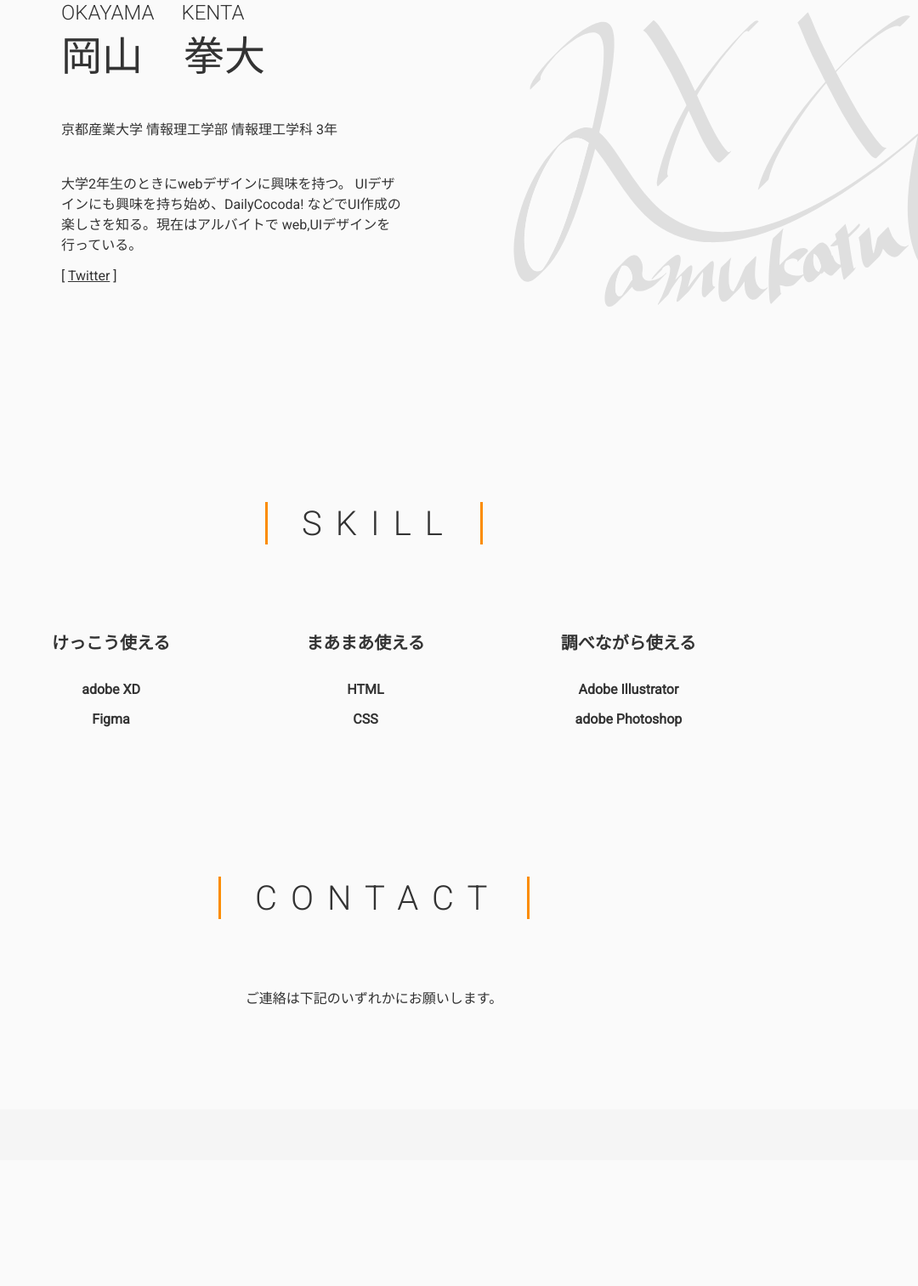
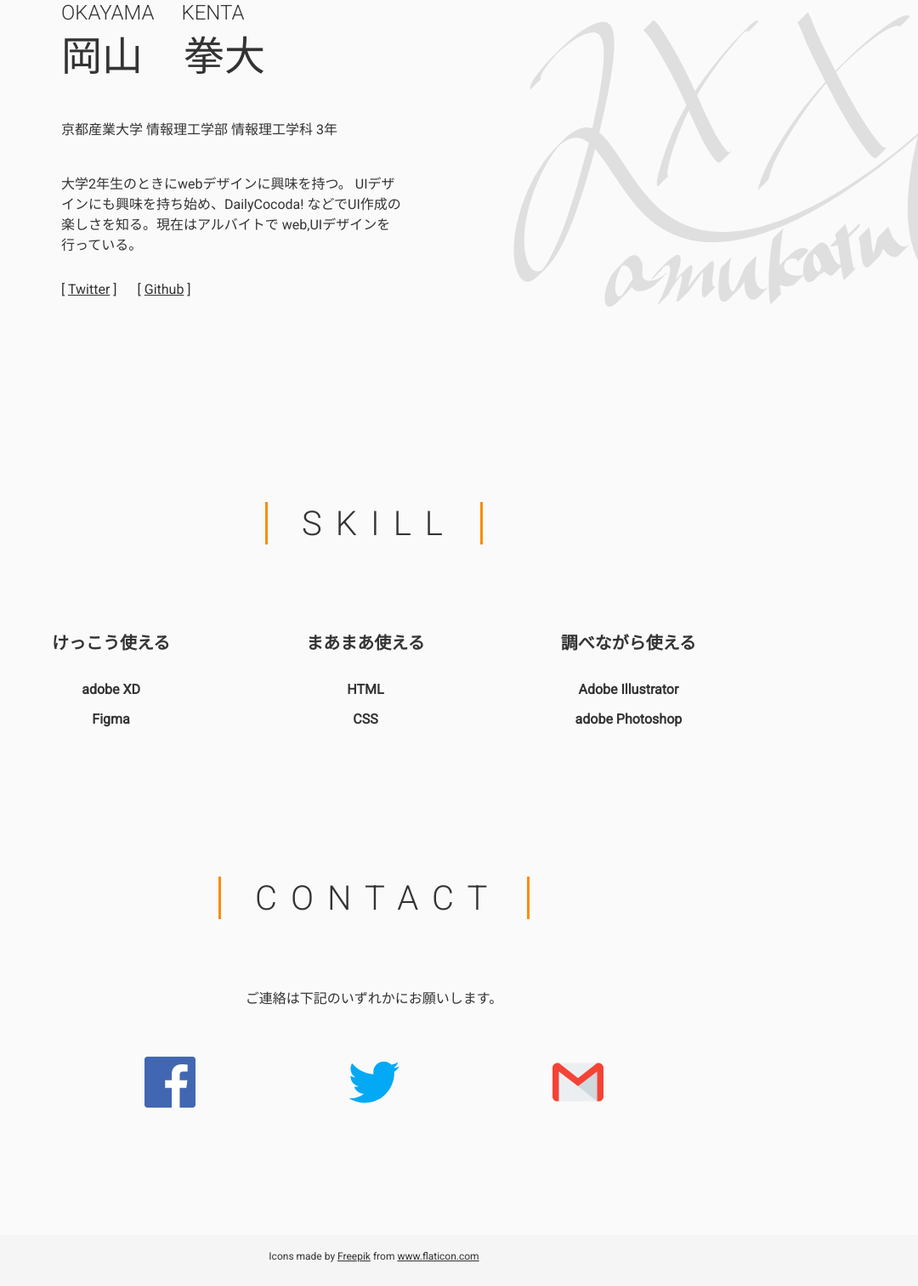
Before and after one commit to Hamukatu104/portfolio, a plain HTML site: page about.html in a window 1280 px wide. Shown: the part 682-2196 px from the top of the page at 85% size, without its empty margins (200-1280 px from the left). Before the commit the page ends 2048 px from the top, so only its background shows below. Drawn offline with Linux system fonts and the light colour scheme.

Commit message:
add contact-icon
Signed-off-by: hamukatu <hamukatu104@gmail.com>

```diff
--- a/about.html
+++ b/about.html
@@ -44,7 +44,10 @@
     UIデザインにも興味を持ち始め、DailyCocoda!
     などでUI作成の楽しさを知る。現在はアルバイトで
     web,UIデザインを行っている。</p>
-   <p>[ <a href="https://twitter.com/328_kenta" class="twitter" target="_blank">Twitter</a> ]</p>
+    <div class="sns">
+     <p class="sns-btn">[ <a href="https://twitter.com/328_kenta" target="_blank">Twitter</a> ]</p>
+     <p class="sns-btn">[ <a href="https://github.com/Hamukatu104" target="_blank">Github</a> ]</p>
+    </div>
   </div>
   <div><img src="img/icon-top.svg" class="top-image" alt=""></div>
  </div>
@@ -82,14 +85,20 @@
    <div class="line-right"></div>
   </div>
   <p class="contact-sentence">ご連絡は下記のいずれかにお願いします。</p>
-
+  <div class="icons">
+   <a href="https://www.facebook.com/profile.php?id=100041745818917" class="btn-contact" target="_blank"><img src="icon/facebook.svg" class="icon facebook" alt=""></a>
+   <a href="https://twitter.com/328_kenta" class="btn-contact" target="_blank"><img src="icon/twitter.svg" class="icon twitter" alt=""></a>
+   <a href="mailto:o.kenta.328@gmail.com" class="btn-contact" target="_blank"><img src="icon/gmail.svg" class="icon gmail" alt=""></a>
+  </div>
  </div>
 
 
 
 
 
- <footer></footer>
+ <footer>
+  <div class="flat-icon">Icons made by <a href="https://www.flaticon.com/authors/freepik" title="Freepik">Freepik</a> from <a href="https://www.flaticon.com/" title="Flaticon">www.flaticon.com</a></div>
+ </footer>
 
 </body>
 
--- a/css/about.css
+++ b/css/about.css
@@ -39,8 +39,12 @@
  width: 400px;
  font-size: 16px;
 }
-.twitter{
+.sns-btn{
  color: #333;
+ margin-right: 24px;
+}
+.sns{
+ display: flex;
 }
 .top-image{
  width: 600px;
--- a/css/stylesheet.css
+++ b/css/stylesheet.css
@@ -208,8 +208,7 @@ header{
  flex-wrap: wrap;
 }
 .work{
- width: 25%;
- max-width: 300px;
+ width: 300px;
  height: 200px;
  overflow: hidden;
  position: relative;
@@ -254,6 +253,7 @@ header{
 .contact-sentence{
  font-size: 16px;
  text-align: center;
+ margin-bottom: 32px;
 }
 .icons{
  display: flex;
@@ -274,6 +274,7 @@ footer{
  background-color: #f5f5f5;
 }
 .flat-icon{
+  font-size: 12px;
  text-align: center;
  line-height: 50px;
 }
```
Also changed, not shown: contact.html (+13 -2 lines), works.html (+3 -1 lines).
